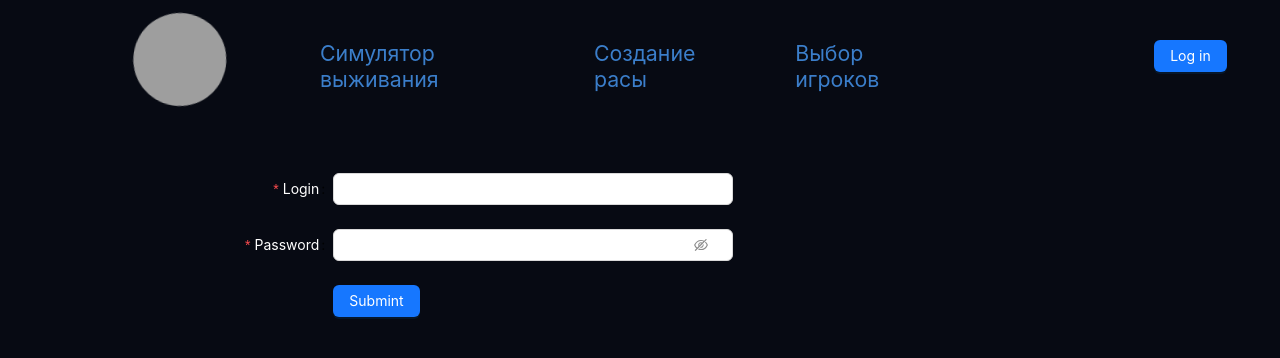
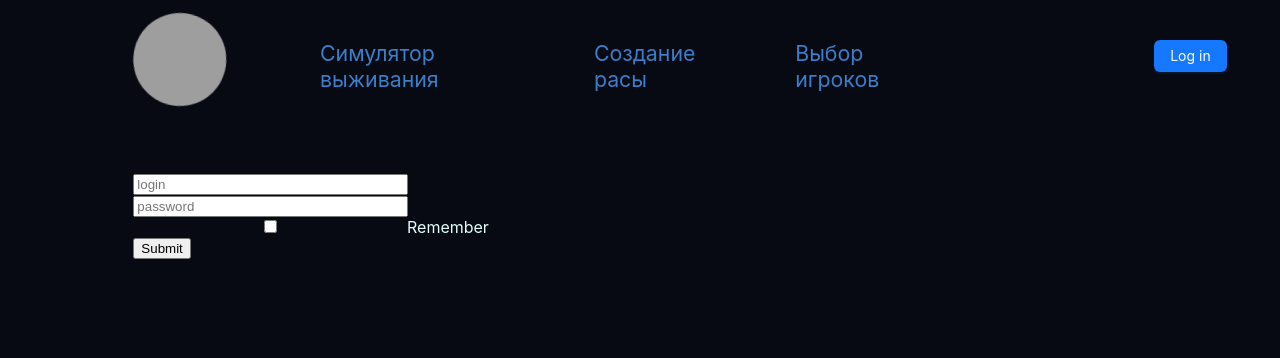
Before and after one commit to lvovandrey/dark-forest, a React (Create React App) app: page /login in a window 1280 px wide. Shown: the top 358 px of the page. Built offline with nearby package versions, Linux system fonts and the light colour scheme; no server answers; grey boxes are pictures that could not be loaded.

Commit message:
Рефакторинг и начал делать redux-form для логина

```diff
--- a/src/Components/Login/LoginPage/LoginFormContainer.jsx
+++ b/src/Components/Login/LoginPage/LoginFormContainer.jsx
@@ -1,6 +1,7 @@
 import { loginTC, setUserData } from "../../../redux/authReducer";
 import { connect } from "react-redux";
 import { LoginForm } from "./LoginForm";
+import { LoginFormUgly } from "./LoginFormUgly";
 
 const mapStateToProps = (state) => {
     let newState = {...state.authState}
@@ -12,6 +13,6 @@ const LoginFormContainer = connect(mapStateToProps,
         setUserData,
         loginTC
     }
-)(LoginForm)
+)(LoginFormUgly)
 
 export default LoginFormContainer
--- /dev/null
+++ b/src/Components/Login/LoginPage/LoginFormUgly.jsx
@@ -0,0 +1,24 @@
+
+export const LoginFormUgly = (props) => {
+
+    return <div>
+        <form>
+            <div>
+                <input placeholder={"login"} />
+            </div>
+            <div>
+                <input placeholder={"password"} />
+            </div>
+            <div>
+                <label>
+                    <input type="checkbox" />
+                    Remember
+                </label>
+            </div>
+            <div>
+                <button>Submit</button>
+            </div>
+        </form>
+    </div>
+
+}
--- a/src/Components/RaceEditor/RaceEditor.jsx
+++ b/src/Components/RaceEditor/RaceEditor.jsx
@@ -4,9 +4,9 @@ import css from './RaceEditor.module.css';
 
 
 const RaceEditor = (props) => {
-
-    const saveRace = () => props.saveRace()
-    const createRace = () => props.createRace(props.jwt)
+    debugger
+    const updateRace = () => props.updateRace()
+    const addRace = () => props.addRace(props.jwt)
     const changeRaceParameter = (parameter, value) => props.changeRaceParameter(parameter, value)
 
     return (
@@ -19,8 +19,8 @@ const RaceEditor = (props) => {
                 <TextAreaEditor title='Описание' parameter='description' setValue={changeRaceParameter} value={props.race?.description} />
             </div>
             <div className={css.buttonContainer}>
-                <button onClick={createRace}>Create</button>
-                <button onClick={saveRace}>Save</button>
+                <button onClick={addRace}>Create</button>
+                <button onClick={updateRace}>Save</button>
                 <button>Cancle</button>
             </div>
         </div>
--- a/src/Components/RaceEditor/RaceEditorContainer.jsx
+++ b/src/Components/RaceEditor/RaceEditorContainer.jsx
@@ -27,8 +27,8 @@ class RaceEditorAPIContainer extends React.Component {
             <h1>{this.props.params.raceId}</h1>
             <RaceEditor race={this.props.race}
                 jwt = {this.props.jwt}
-                saveRace={this.props.saveRace}
-                createRace={this.props.createRace}
+                updateRace={this.props.updateRace}
+                addRace={this.props.addRace}
                 changeRaceParameter={this.props.changeRaceParameter} />
 
         </div>
@@ -50,8 +50,8 @@ const RaceEditorUseParams = (props) => {
 }
 
 const RaceEditorContainer = connect(mapStateToProps, {
-    saveRace: updateRace,
-    createRace: addRace,
+    updateRace,
+    addRace,
     changeRaceParameter: onChangeNewRace,
     setRaceEdited,
     getRaceToEditTC
--- a/src/Components/RaceList/RacesList.jsx
+++ b/src/Components/RaceList/RacesList.jsx
@@ -12,6 +12,10 @@ class RacesList extends React.Component {
     }
 
     componentDidMount() {
+        this.loadRaces()
+    }
+
+    componentDidUpdate() {
         this.loadRaces()
     }
 
--- a/src/Components/RacesPage/RacesPage.jsx
+++ b/src/Components/RacesPage/RacesPage.jsx
@@ -18,10 +18,9 @@ class RacesPage extends React.Component {
     }
 
     render() {
-        debugger
         return (
             <div>
-                <button onClick={this.toggleEditMode} >{this.state.editMode ? 'Edit' : 'Info'}</button>
+                <button onClick={this.toggleEditMode} >{this.state.editMode ? 'Info' : 'Edit'}</button>
                 <div className={css.racesPage}>
                     <RacesListContainer />
                     {this.state.editMode ? <RaceEditorContainer /> : <RaceInfoContainer />}
--- a/src/hoc/withAuthRedirect.js
+++ b/src/hoc/withAuthRedirect.js
@@ -9,11 +9,8 @@ const mapStateToPropsAuthRedirect = (state) => {
 }
 
 export const withAuthRedirect = (Component) => {
-    debugger
-
 
     let RedirectedComponent =  (props)  => {
-        debugger
         if (props.isAuth === false)
             return <Navigate to='/login' />
         return <Component {...props} />
--- a/src/redux/authReducer.js
+++ b/src/redux/authReducer.js
@@ -36,7 +36,6 @@ export const setUserData = (userData, isAuth) => ({ type: SET_USER_DATA, userDat
 
 export const loginTC = (creditionals, onFinishFailed) => {
     return (dispatch) => {
-        debugger
         APIAuth.login(creditionals)
             .then((data) => {
                 dispatch(setUserData({
@@ -53,7 +52,6 @@ export const loginTC = (creditionals, onFinishFailed) => {
 
 export const authTC = (token) => {
     return (dispatch) => {
-        debugger
         APIAuth.auth(token).then((data) => {
             dispatch(setUserData({ login: data.user.username, userId: data.user.userId }, true))
         }).catch((error) => {
--- a/src/redux/racesReducer.js
+++ b/src/redux/racesReducer.js
@@ -130,7 +130,6 @@ export const setRaceEdited = (race) => ({ type: actionNames.SET_RACE_EDITED, rac
 
 export const getRaceToEditTC = (raceId) => {
     return (dispatch) => {
-        debugger
         APIRaces.getRace(raceId).then((race) => {
             dispatch(setRaceEdited(race))
         }).catch((error) => {
@@ -141,7 +140,6 @@ export const getRaceToEditTC = (raceId) => {
 
 export const loadFullRacesListTC = () => {
     return (dispatch) => {
-        debugger
         APIRaces.getTop100Races().then((races) => {
             dispatch(loadAllRaces(races))
         }).catch((error) => {
```
